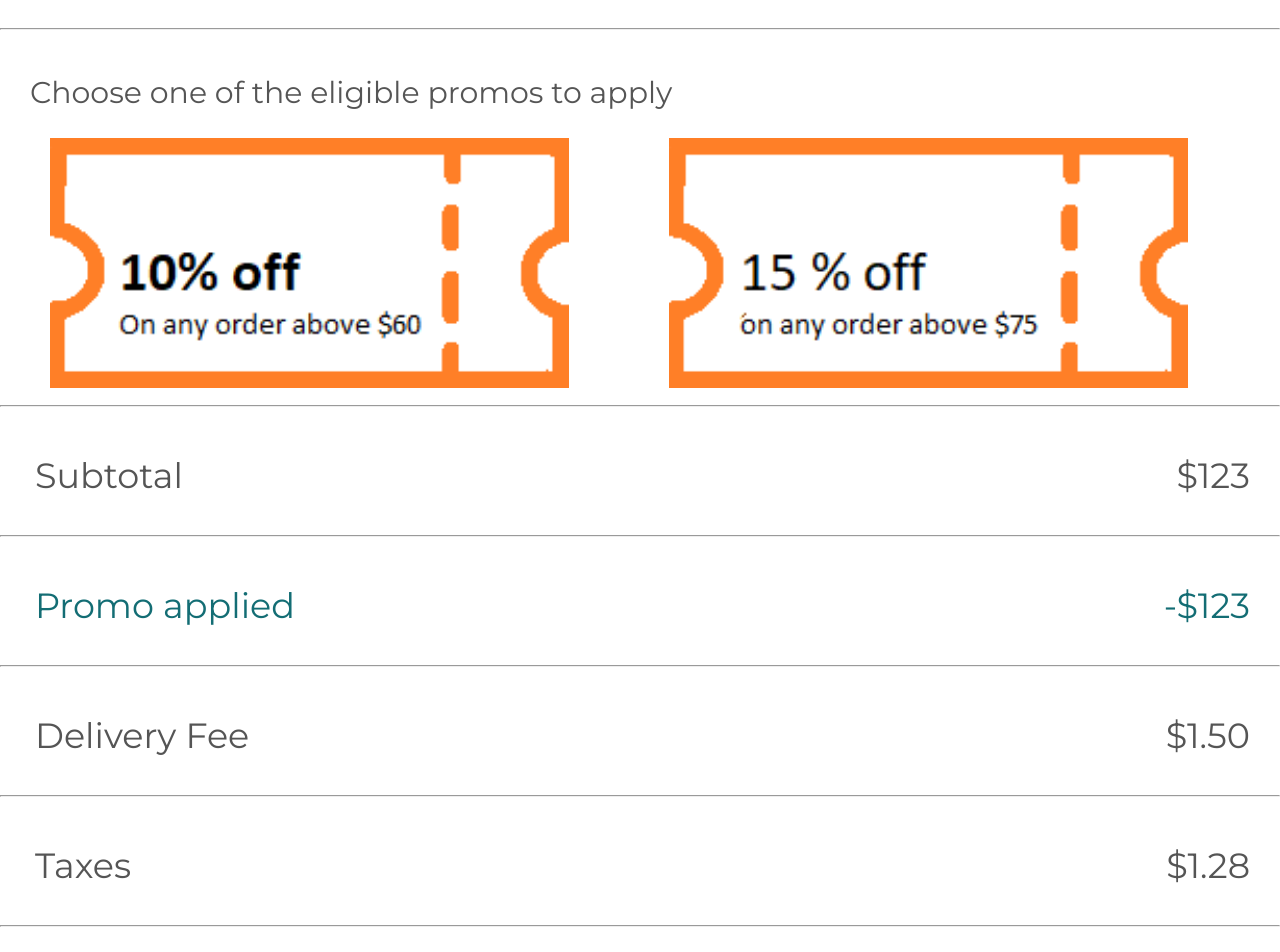
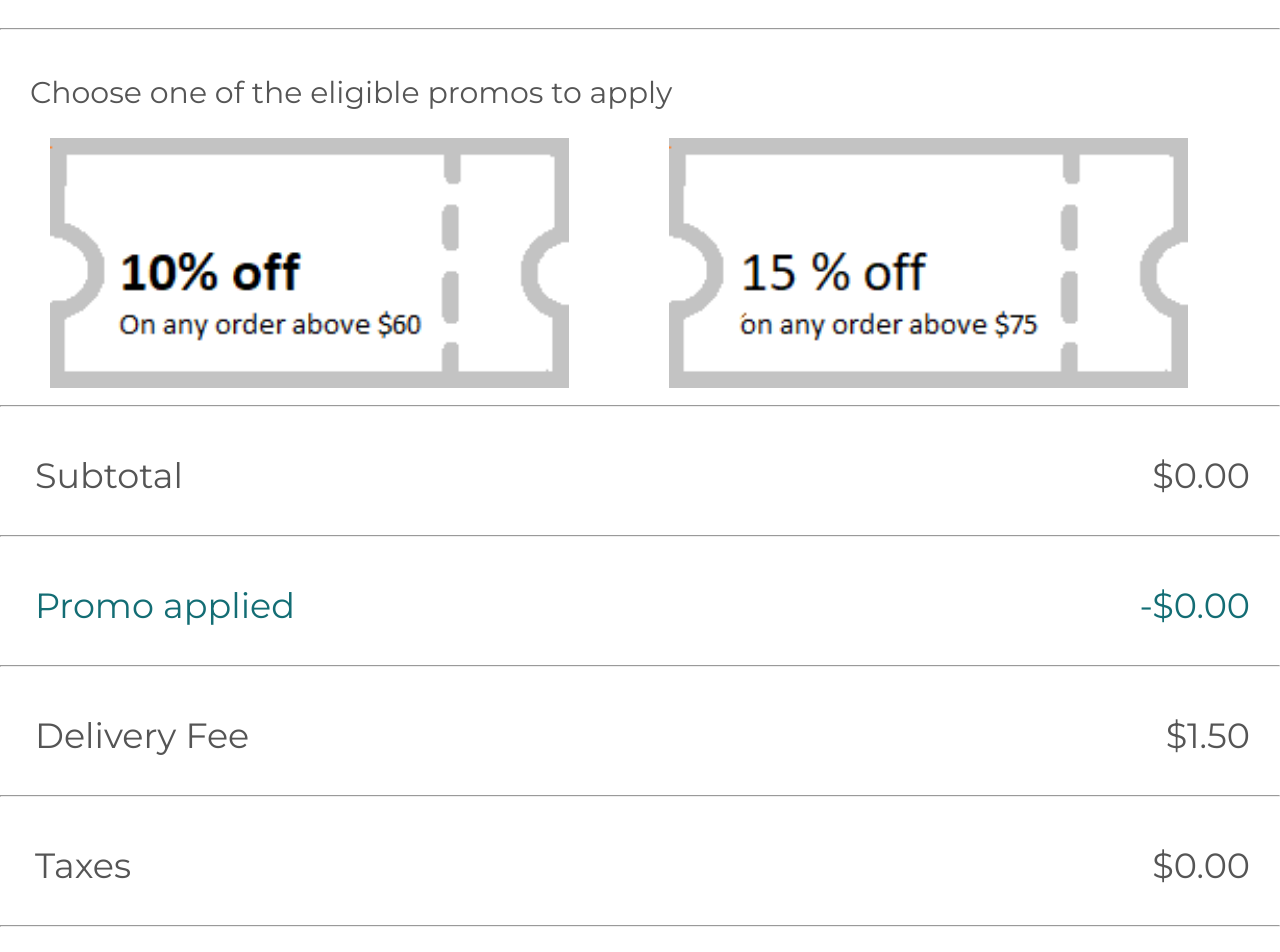
Before and after one commit to infinite-options/serving-fresh-react, a React (Create React App) app: page /cart in a window 1280 px wide. Shown: the part 1000-1952 px from the top of the page. Built offline with nearby package versions, Linux system fonts and the light colour scheme.

Commit message:
finish functioning checkout Page

```diff
--- a/src/components/App.jsx
+++ b/src/components/App.jsx
@@ -3,8 +3,23 @@ import React, {useState} from "react";
 import Nav from "./Nav";
 import someContexts from "./makeContext";
 
+//this function calculate the number of items in the cart and set it to global hook context
+function calTotal(){
+  var amount = 0,
+    keys = Object.keys(localStorage),
+    index = keys.length;
+  for (var i = 0; i < index; i++) {
+    if (keys[i].length > 30) {
+      var quantity= window.localStorage.getItem(keys[i]);
+      amount += parseInt(quantity);
+      // arr.push(JSON.parse(keys[i]));
+    }
+  }
+  return amount;
+}
+
 function App() {
-  const [cartTotal, setCartTotal] = useState(0);
+  const [cartTotal, setCartTotal] = useState(calTotal());
   const [fruitSort, setValFruit] = useState(true);
   const [vegeSort, setValVege] = useState(true);
   const [dessertSort, setValDessert] = useState(true);
--- a/src/components/HeaderCart.jsx
+++ b/src/components/HeaderCart.jsx
@@ -5,6 +5,7 @@ import someContexts from "./makeContext";
 function HeaderCart() {
   const cartContext = useContext(someContexts);
   var itemsAmount = cartContext.cartTotal;
+  console.log(itemsAmount);
   return (<div>
     {/* <img className="userIconHeader"  src="../footer_icon/person (2).png" alt="user-icon"/> */}
     <h2 className="h2HeaderCart">Orders</h2>
--- a/src/components/pages/cart.jsx
+++ b/src/components/pages/cart.jsx
@@ -1,25 +1,10 @@
 import React, {useState} from "react";
 import { Link } from "react-router-dom";
-// import Entry from "./Entry";
-// import products from "../../products";
 import Footer from "../Footer";
 import HeaderCart from "../HeaderCart";
 import CartItem from "./cartItem";
 import { useHistory } from "react-router-dom";
 // use history will help to redirect the path
-
-// function createProduct(cartItems) {
-//   return (
-//     <Entry
-//       name={cartItems.name}
-//       price={cartItems.price}
-//       img={cartItems.img}
-//       meaning={cartItems.meaning}
-//       id={cartItems.id}
-//       key={cartItems.id}
-//     />
-//   );
-// }
 
 //imtemsCart() will return an array of all localStorage key that include only products
 //and already been parse by JSON
@@ -38,27 +23,43 @@ function itemsCart() {
   return arr;
 }
 
-function changecp10(flag){
-  if(flag){
+function subPrice(items) {
+  var total = 0;
+  for (var i = 0; i < items.length; i++) {
+    var price = items[i].price;
+    var number= parseInt(window.localStorage.getItem(JSON.stringify(items[i])));
+    total += (price * number);
+  }
+  return total;
+}
+
+function changecp10(flag, hasCp, subTotal){
+  if(hasCp && flag && subTotal >=60){
     return "./coupon_img/coupon10Choice.png";
+  }else if(hasCp && subTotal >=60){
+    return "./coupon_img/coupon10.png";
   }else{
-    return "./coupon_img/coupon10.png";
+    return "./coupon_img/coupon10grey.png";
   }
 }
 
-function changecp15(flag){
-  if(flag){
+function changecp15(flag, hasCp, subTotal){
+  if(hasCp && flag && subTotal >=75){
     return "./coupon_img/coupon15Choice.png";
+  }else if(hasCp && subTotal >=75){
+    return "./coupon_img/coupon15.png";
   }else{
-    return "./coupon_img/coupon15.png";
+    return "./coupon_img/coupon15grey.png";
   }
 }
 
-function changecp20(flag){
-  if(flag){
+function changecp20(flag, hasCp, subTotal){
+  if(hasCp && flag && subTotal >=90){
     return "./coupon_img/coupon20Choice.png";
+  }else if(hasCp && subTotal >=90){
+    return "./coupon_img/coupon20.png";
   }else{
-    return "./coupon_img/coupon20.png";
+    return "./coupon_img/coupon20grey.png";
   }
 }
 
@@ -83,25 +84,64 @@ function Cart() {
   const products = itemsCart();
 
   //part 2: scrolling coupon
+  const hasCoupon10 =true;
+  const hasCoupon15 =true;
+  const hasCoupon20 =true;
+  const tax=0.05;
   const [cp10, setCoupon10] = useState(false);
   const [cp15, setCoupon15] = useState(false);
   const [cp20, setCoupon20] = useState(false);
+  var shipFee =1.5;
+  shipFee = (Math.floor(shipFee * 100) / 100).toFixed(2);
+  var subprice= subPrice(products);
+  var subpriceString =(Math.floor((subPrice(products)) * 100) / 100).toFixed(2);
+  var coupon10 = changecp10(cp10,hasCoupon10,subprice);
+  var coupon15 = changecp15(cp15,hasCoupon15,subprice);
+  var coupon20 = changecp20(cp20,hasCoupon20,subprice);
+  var couponValue;
+  if(cp10){
+    couponValue = 0.1;
+  }else if(cp15){
+    couponValue = 0.15;
+  }else if(cp20){
+    couponValue = 0.2;
+  }else{
+    couponValue = 0;
+  }
+  var promo = (Math.floor((couponValue * subprice) * 100) / 100).toFixed(2);
+  var taxValue= (Math.floor((tax * subprice) * 100) / 100).toFixed(2);
+  var finalPrice= (Math.floor(((couponValue * subprice) + (tax * subprice) + parseInt(shipFee) + subprice) * 100) / 100).toFixed(2);
+
   function clickCoupon10(){
-    setCoupon10(!cp10);
+    console.log("Coupon 10 is clicked");
+    if(hasCoupon10 && coupon10!=="./coupon_img/coupon10grey.png"){
+      setCoupon10(!cp10);
+      if(cp15){setCoupon15(!cp15);}
+      if(cp20){setCoupon20(!cp20);}
+    }
   }
 
   function clickCoupon15(){
-    setCoupon15(!cp15);
+    console.log("Coupon 15 is clicked");
+    if(hasCoupon15 && coupon15!=="./coupon_img/coupon15grey.png"){
+      setCoupon15(!cp15);
+      if(cp10){setCoupon10(!cp10);}
+      if(cp20){setCoupon20(!cp20);}
+    }
   }
 
   function clickCoupon20(){
-    setCoupon20(!cp20);
+    console.log("Coupon 20 is clicked");
+    if(hasCoupon20 && coupon20!=="./coupon_img/coupon20grey.png"){
+      setCoupon20(!cp20);
+      if(cp10){setCoupon10(!cp10);}
+      if(cp15){setCoupon15(!cp15);}
+    }
   }
 
-  var coupon10 = changecp10(cp10);
-  var coupon15 = changecp15(cp15);
-  var coupon20 = changecp20(cp20);
-
+  console.log("coupon10 status: ",cp10);
+  console.log("coupon15 status: ",cp15);
+  console.log("coupon20 status: ",cp20);
   return (
     <div>
       <header className="stickyCart"><HeaderCart/></header>
@@ -150,35 +190,35 @@ function Cart() {
 
       <div className="eachBlockDiv3">
         <div className="contentLeft1">Subtotal</div>
-        <div className="priceRight">$123</div>
+        <div className="priceRight">${subpriceString}</div>
       </div>
 
       <hr></hr>
 
       <div className="eachBlockDiv3 colorPromo">
         <div className="contentLeft1">Promo applied</div>
-        <div className="priceRight">-$123</div>
+        <div className="priceRight">-${promo}</div>
       </div>
 
       <hr></hr>
 
       <div className="eachBlockDiv3">
         <div className="contentLeft1">Delivery Fee</div>
-        <div className="priceRight">$1.50</div>
+        <div className="priceRight">${shipFee}</div>
       </div>
 
       <hr></hr>
 
       <div className="eachBlockDiv3">
         <div className="contentLeft1">Taxes</div>
-        <div className="priceRight">$1.28</div>
+        <div className="priceRight">${taxValue}</div>
       </div>
 
       <hr></hr>
 
       <div className="eachBlockDiv3">
         <div className="contentLeft1"><b>Total</b></div>
-        <div className="priceRight">$23.26</div>
+        <div className="priceRight">${finalPrice}</div>
       </div>
 
       <div className="justMakeSpace"><button className="PayBtn">Checkout with PayPal</button></div>
--- a/src/components/pages/cartItem.jsx
+++ b/src/components/pages/cartItem.jsx
@@ -38,7 +38,6 @@ function CartItem(props){
     const [counter, setCounter] = useState(getQuantity);
 
     function decrease(){
-        console.log("Decrease is clicked");
         var holdCount2 = counter - 1;
         if(holdCount2 >= 0){
             setCounter(holdCount2);
@@ -51,7 +50,6 @@ function CartItem(props){
     }
 
     function increase(){
-        console.log("Increase is clicked");
         var holdCount1 = counter + 1;
         setCounter(holdCount1);
         var holdItem1 = props;
```
